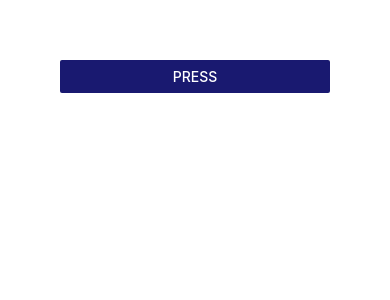
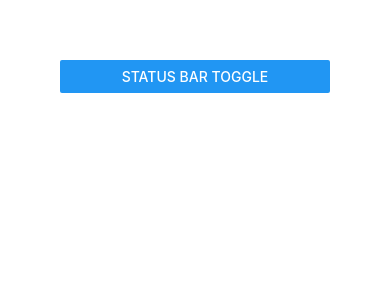
Before and after one commit to Barun355/learning-project-react-native, a React Native app: screen / in a window 390 px wide. Shown: the top 300 px of the page. Built offline with nearby package versions, Linux system fonts and the light colour scheme.

Commit message:
8. Status Bar API

```diff
--- a/App.js
+++ b/App.js
@@ -1,27 +1,15 @@
 import { useState } from "react";
-import { View, Pressable, Button, Modal } from "react-native";
-const logoImage = require("./assets/adaptive-icon.png")
+import { View, StatusBar, Button } from "react-native";
 
 
 export default function App() {
 
-  const [isModalVisible, setIsModalVisisble] = useState(false)
+  const [isStatusBarVisible, setIsStatusBarVisible] = useState(true)
 
   return (
     <View style={{ backgroundColor: "plumb", flex: 1, padding: 60 }}>
-        <Button
-          title="Press"
-          color="midnightblue"
-          onPress={() => {
-            console.log("Button  Pressed")
-            setIsModalVisisble(true)
-          }}
-        />
-        <Modal visible={isModalVisible} onRequestClose={() =>  setIsModalVisisble(false)} animationType="slide">
-          <View style={{flex: 1, backgroundColor: "lightblue", padding: 60}}>
-            <Button title="Close" color="midnightblue" onPress={() => setIsModalVisisble(false)}/>
-          </View>
-        </Modal>
+      <Button title="Status Bar Toggle" onPress={() => setIsStatusBarVisible(prev => !prev)} />
+      <StatusBar backgroundColor="lightgreen" barStyle="dark-content" hidden={isStatusBarVisible} />
     </View>
   )
 }
```
